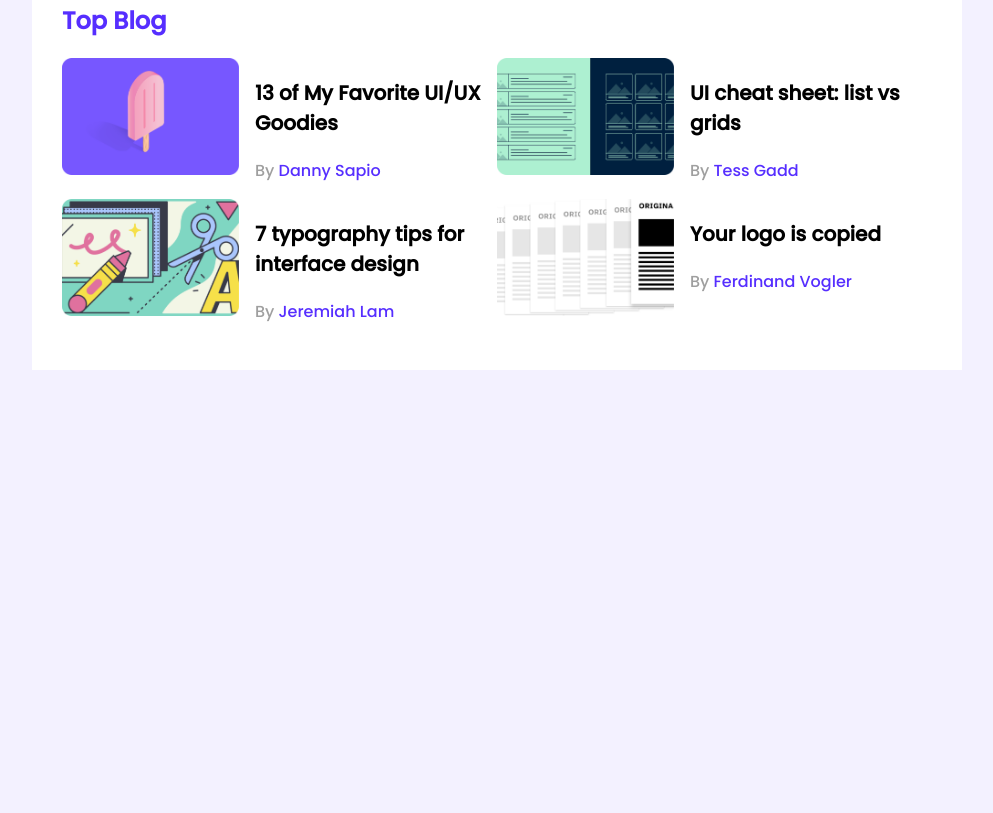
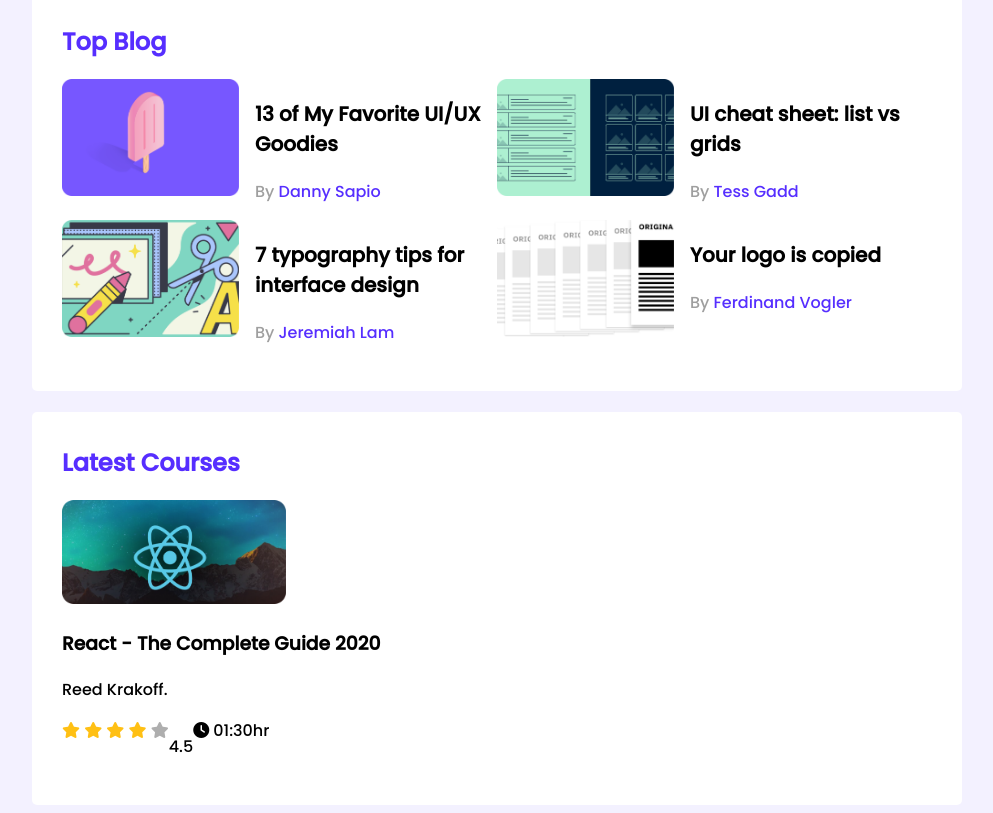
Before and after one commit to mashruf/leader-board-css3, a plain HTML site: page index.html in a window 1280 px wide. Shown: the part 308-1121 px from the top of the page, without its empty margins (143-1136 px from the left). Before the commit the page ends 800 px from the top, so only its background shows below. Drawn offline with Linux system fonts and the light colour scheme.

Commit message:
part of couses added

```diff
--- a/index.html
+++ b/index.html
@@ -6,6 +6,9 @@
     <meta http-equiv="X-UA-Compatible" content="IE=edge">
     <meta name="viewport" content="width=device-width, initial-scale=1.0">
     <title>Leader Board</title>
+
+    <!-- font awesome -->
+    <script src="https://kit.fontawesome.com/0e66f4bc1a.js" crossorigin="anonymous"></script>
 
     <!-- stylesheet -->
     <link rel="stylesheet" href="styles/style.css">
@@ -106,6 +109,37 @@
                 </div>
             </div>
         </section>
+        <!-- Latest Courses -->
+
+        <section class="container">
+            <h2 class="section-title">Latest Courses</h2>
+            <div class="courses">
+                <div class="course">
+                    <div class="course-banner"><img src="images/courses/course-1.png" alt=""></div>
+                </div>
+                <div class="course-detail">
+                    <h3 class="course-title">
+                        React - The Complete Guide 2020
+                    </h3>
+                    <p class="course-author">Reed Krakoff.</p>
+
+                    <div class="course-info">
+                        <div>
+                            <i class="fa-solid fa-star filled"></i>
+                            <i class="fa-solid fa-star filled"></i>
+                            <i class="fa-solid fa-star filled"></i>
+                            <i class="fa-solid fa-star filled"></i>
+                            <i class="fa-solid fa-star empty"></i>
+                        </div>
+                        <p>4.5</p>
+                        <div class="course-duration">
+                            <i class="fa-solid fa-clock"></i>
+                            01:30hr
+                        </div>
+                    </div>
+                </div>
+            </div>
+        </section>
 
     </main>
 </body>
--- a/styles/style.css
+++ b/styles/style.css
@@ -10,7 +10,8 @@
 
 main {
     display: flex;
-    justify-content: center;
+    flex-direction: column;
+    align-items: center;
 }
 
 
@@ -19,6 +20,8 @@
     background-color: #FFFFFF;
     width: 870px;
     padding: 30px;
+    margin-top: 21px;
+    border-radius: 5px;
 }
 
 hr {
@@ -101,3 +104,24 @@
     color: #562EFF;
     ;
 }
+
+/*-------------------
+    courses styles
+--------------------*/
+
+.course .course-banner img {
+    width: 224px;
+    height: 104px;
+}
+
+.course-info {
+    display: flex;
+}
+
+.fa-star.filled {
+    color: #FFC014;
+}
+
+.fa-star.empty {
+    color: #AEAEAE;
+}
```
